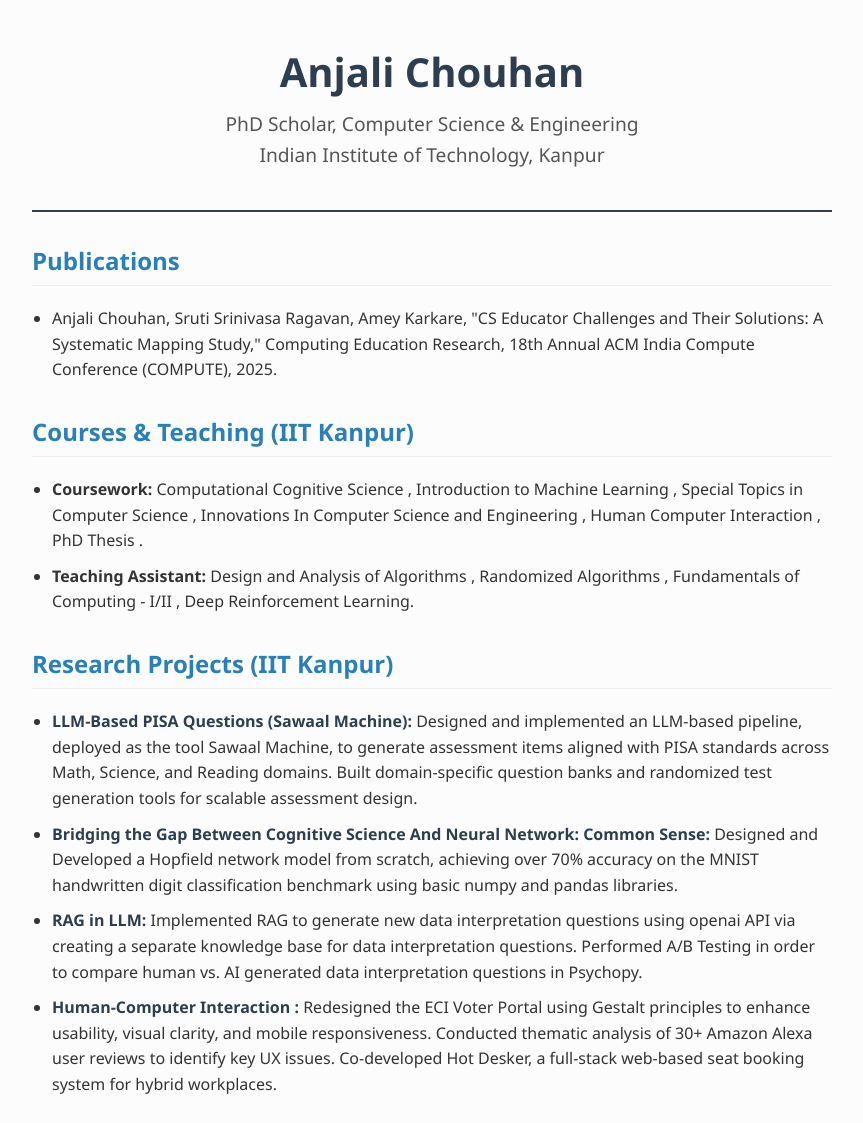
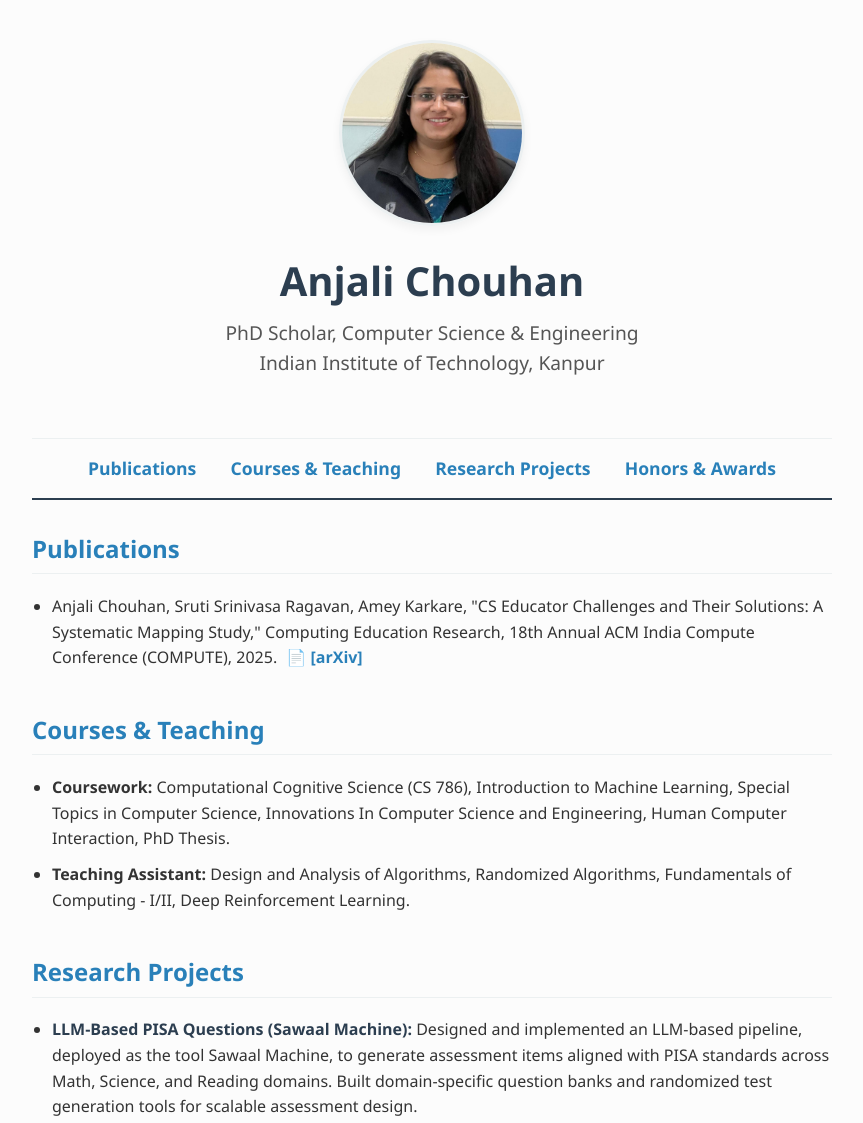
Before and after one commit to anjalicse001/anjalicse001.github.io, a plain HTML site: page index.html in a window 1280 px wide. Shown: the top 1123 px of the page, without its empty margins (208-1071 px from the left). Drawn offline with Linux system fonts and the light colour scheme.

Commit message:
Update index.html

```diff
--- a/index.html
+++ b/index.html
@@ -5,6 +5,11 @@
     <meta name="viewport" content="width=device-width, initial-scale=1.0">
     <title>Anjali Chouhan | Portfolio</title>
     <style>
+        /* Smooth scrolling for the whole page */
+        html {
+            scroll-behavior: smooth;
+        }
+
         body {
             font-family: 'Segoe UI', Roboto, Helvetica, Arial, sans-serif;
             margin: 40px auto;
@@ -14,36 +19,118 @@
             background-color: #fcfcfc;
             padding: 0 20px;
         }
+
         header {
             text-align: center;
             padding-bottom: 20px;
-            border-bottom: 2px solid #2c3e50;
-            margin-bottom: 30px;
+            margin-bottom: 20px;
         }
+
+        /* Profile Picture Styling */
+        .profile-pic {
+            width: 180px;
+            height: 180px;
+            border-radius: 50%;
+            object-fit: cover;
+            margin-bottom: 15px;
+            border: 3px solid #ecf0f1;
+            box-shadow: 0 4px 10px rgba(0,0,0,0.05);
+        }
+
         h1 {
             margin-bottom: 5px;
             font-size: 2.5em;
             color: #2c3e50;
+            margin-top: 0;
         }
+
         p.subtitle {
             color: #555;
             font-size: 1.2em;
             margin-top: 0;
         }
+
+        /* Navigation Bar Styles */
+        nav {
+            position: sticky;
+            top: 0;
+            background-color: #fcfcfc;
+            padding: 15px 0;
+            border-bottom: 2px solid #2c3e50;
+            border-top: 1px solid #ecf0f1;
+            margin-bottom: 30px;
+            text-align: center;
+            z-index: 1000;
+        }
+
+        nav a {
+            margin: 0 15px;
+            text-decoration: none;
+            color: #2980b9;
+            font-weight: bold;
+            font-size: 1.1em;
+            transition: color 0.3s ease;
+        }
+
+        nav a:hover {
+            color: #2c3e50;
+        }
+
+        /* Section Styles */
+        section {
+            scroll-margin-top: 70px;
+            margin-bottom: 40px;
+        }
+
         h2 {
             color: #2980b9;
             border-bottom: 1px solid #ecf0f1;
             padding-bottom: 5px;
-            margin-top: 30px;
+            margin-top: 0;
         }
+
         ul {
             padding-left: 20px;
         }
+
         li {
             margin-bottom: 10px;
         }
+
         .project-title {
             font-weight: bold;
+            color: #2c3e50;
+        }
+
+        .pub-link {
+            text-decoration: none;
+            color: #2980b9;
+            margin-left: 5px;
+            font-weight: bold;
+        }
+
+        .pub-link:hover {
+            color: #2c3e50;
+        }
+
+        /* Footer Styles */
+        footer {
+            text-align: center;
+            margin-top: 50px;
+            padding-top: 20px;
+            border-top: 1px solid #ecf0f1;
+            font-size: 1.1em;
+            padding-bottom: 40px;
+        }
+
+        footer a {
+            color: #2980b9;
+            text-decoration: none;
+            margin: 0 10px;
+            font-weight: bold;
+        }
+
+        footer a:hover {
             color: #2c3e50;
         }
     </style>
@@ -51,37 +138,49 @@
 <body>
 
     <header>
+        <img src="profile.jpg" alt="Anjali Chouhan" class="profile-pic">
+
         <h1>Anjali Chouhan</h1>
         <p class="subtitle">PhD Scholar, Computer Science & Engineering<br>Indian Institute of Technology, Kanpur</p>
     </header>
 
-    <section>
+    <nav>
+        <a href="#publications">Publications</a>
+        <a href="#courses">Courses & Teaching</a>
+        <a href="#projects">Research Projects</a>
+        <a href="#honors">Honors & Awards</a>
+    </nav>
+
+    <section id="publications">
         <h2>Publications</h2>
         <ul>
-            <li>Anjali Chouhan, Sruti Srinivasa Ragavan, Amey Karkare, "CS Educator Challenges and Their Solutions: A Systematic Mapping Study," Computing Education Research, 18th Annual ACM India Compute Conference (COMPUTE), 2025.</li>
+            <li>
+                Anjali Chouhan, Sruti Srinivasa Ragavan, Amey Karkare, "CS Educator Challenges and Their Solutions: A Systematic Mapping Study," Computing Education Research, 18th Annual ACM India Compute Conference (COMPUTE), 2025.
+                <a href="https://arxiv.org/abs/2511.02876" target="_blank" class="pub-link" title="View on arXiv">📄 [arXiv]</a>
+            </li>
         </ul>
     </section>
 
-    <section>
-        <h2>Courses & Teaching (IIT Kanpur)</h2>
+    <section id="courses">
+        <h2>Courses & Teaching </h2>
         <ul>
-            <li><strong>Coursework:</strong> Computational Cognitive Science , Introduction to Machine Learning , Special Topics in Computer Science , Innovations In Computer Science and Engineering , Human Computer Interaction , PhD Thesis .</li>
-            <li><strong>Teaching Assistant:</strong> Design and Analysis of Algorithms , Randomized Algorithms , Fundamentals of Computing - I/II , Deep Reinforcement Learning.</li>
+            <li><strong>Coursework:</strong> Computational Cognitive Science (CS 786), Introduction to Machine Learning, Special Topics in Computer Science, Innovations In Computer Science and Engineering, Human Computer Interaction, PhD Thesis.</li>
+            <li><strong>Teaching Assistant:</strong> Design and Analysis of Algorithms, Randomized Algorithms, Fundamentals of Computing - I/II, Deep Reinforcement Learning.</li>
         </ul>
     </section>
 
-    <section>
-        <h2>Research Projects (IIT Kanpur)</h2>
+    <section id="projects">
+        <h2>Research Projects </h2>
         <ul>
             <li><span class="project-title">LLM-Based PISA Questions (Sawaal Machine):</span> Designed and implemented an LLM-based pipeline, deployed as the tool Sawaal Machine, to generate assessment items aligned with PISA standards across Math, Science, and Reading domains. Built domain-specific question banks and randomized test generation tools for scalable assessment design.</li>
             <li><span class="project-title">Bridging the Gap Between Cognitive Science And Neural Network: Common Sense:</span> Designed and Developed a Hopfield network model from scratch, achieving over 70% accuracy on the MNIST handwritten digit classification benchmark using basic numpy and pandas libraries.</li>
             <li><span class="project-title">RAG in LLM:</span> Implemented RAG to generate new data interpretation questions using openai API via creating a separate knowledge base for data interpretation questions. Performed A/B Testing in order to compare human vs. AI generated data interpretation questions in Psychopy.</li>
-            <li><span class="project-title">Human-Computer Interaction :</span> Redesigned the ECI Voter Portal using Gestalt principles to enhance usability, visual clarity, and mobile responsiveness. Conducted thematic analysis of 30+ Amazon Alexa user reviews to identify key UX issues. Co-developed Hot Desker, a full-stack web-based seat booking system for hybrid workplaces.</li>
+            <li><span class="project-title">Human-Computer Interaction (CS798H):</span> Redesigned the ECI Voter Portal using Gestalt principles to enhance usability, visual clarity, and mobile responsiveness. Conducted thematic analysis of 30+ Amazon Alexa user reviews to identify key UX issues. Co-developed Hot Desker, a full-stack web-based seat booking system for hybrid workplaces.</li>
         </ul>
     </section>
 
-    <section>
-        <h2>Extracurricular Honors & Awards (IIT Kanpur)</h2>
+    <section id="honors">
+        <h2>Extracurricular Honors & Awards </h2>
         <ul>
             <li>Outstanding Fresher Award, Y'24, IIT Kanpur.</li>
             <li>PG Student Senator, PhD Y'24, IIT Kanpur.</li>
@@ -93,5 +192,13 @@
         </ul>
     </section>
 
+    <footer>
+        <p>
+            <a href="https://github.com/anjalic24" target="_blank">GitHub</a> |
+            <a href="https://www.researchgate.net/scientific-contributions/Anjali-Chouhan-2330135355" target="_blank">ResearchGate</a> |
+
+        </p>
+    </footer>
+
 </body>
 </html>
```
